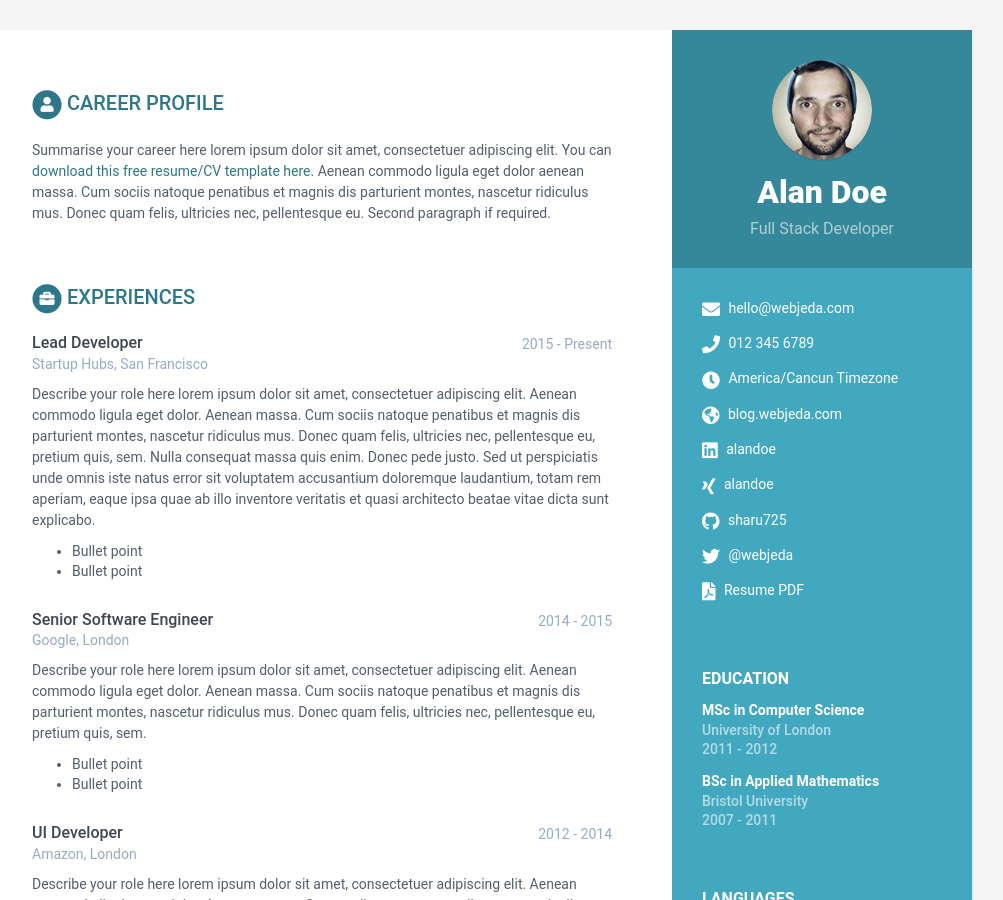
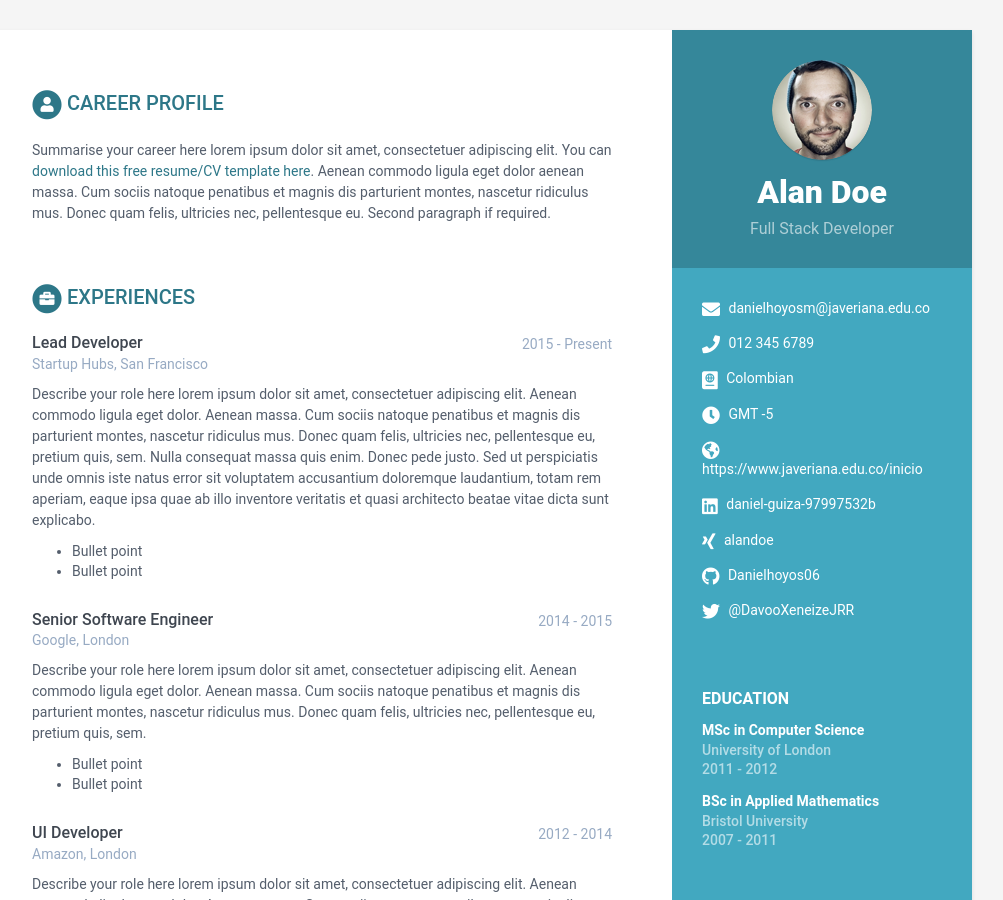
Before and after one commit to puj-isw-workspace/Abbey-Road, a Jekyll site: the page built from index.html, in a window 1280 px wide and 900 px high. Shown: the whole window, without its empty margins (168-1171 px from the left). Built offline with Jekyll 4.4.1, drawn with Linux system fonts in a browser that asks for light colours.

Commit message:
Cambios dentro de enlaces sociales

```diff
--- a/_data/data.yml
+++ b/_data/data.yml
@@ -13,22 +13,22 @@ sidebar:
     avatar: profile.png  #place a 100x100 picture inside /assets/images/ folder and provide the name of the file below
 
     # Sidebar links
-    email: hello@webjeda.com
+    email: carlos.guiza@javeriana.edu.co
+    email: gantivasamuel@javeriana.edu.co
+    email: cspinzonc@javeriana.edu.co
+    email: danielhoyosm@javeriana.edu.co
     phone: 012 345 6789
-    timezone: America/Cancun Timezone
-    citizenship:
-    website: blog.webjeda.com #do not add http://
-    linkedin: alandoe
+    timezone: GMT -5
+    citizenship: Colombian
+    website: https://www.javeriana.edu.co/inicio
+    linkedin: daniel-guiza-97997532b
     xing: alandoe
-    github: sharu725
-    telegram: # add your nickname without '@' sign
-    gitlab:
-    bitbucket:
-    twitter: '@webjeda'
-    stack-overflow: # Number/Username, e.g. 123456/alandoe
-    codewars:
-    goodreads: # Number-Username, e.g. 123456-alandoe
-    pdf: http://www.africau.edu/images/default/sample.pdf
+    github: WitzhiD04
+    github: Gantu78
+    github: CarlitosPinzon
+    github: Danielhoyos06
+    twitter: '@Apple'
+    twitter: '@DavooXeneizeJRR'
 
     languages:
       title: Languages
```
Also changed, not shown: Gemfile.lock (added).
